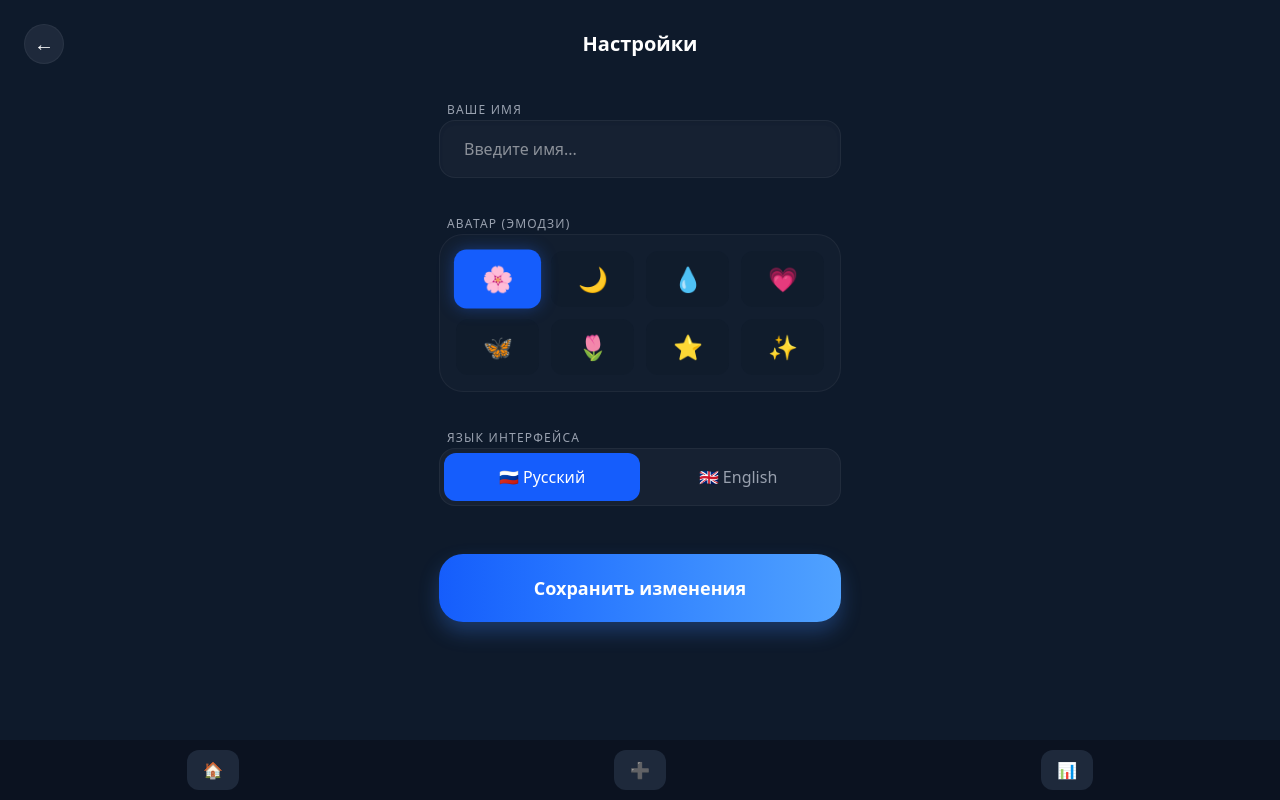
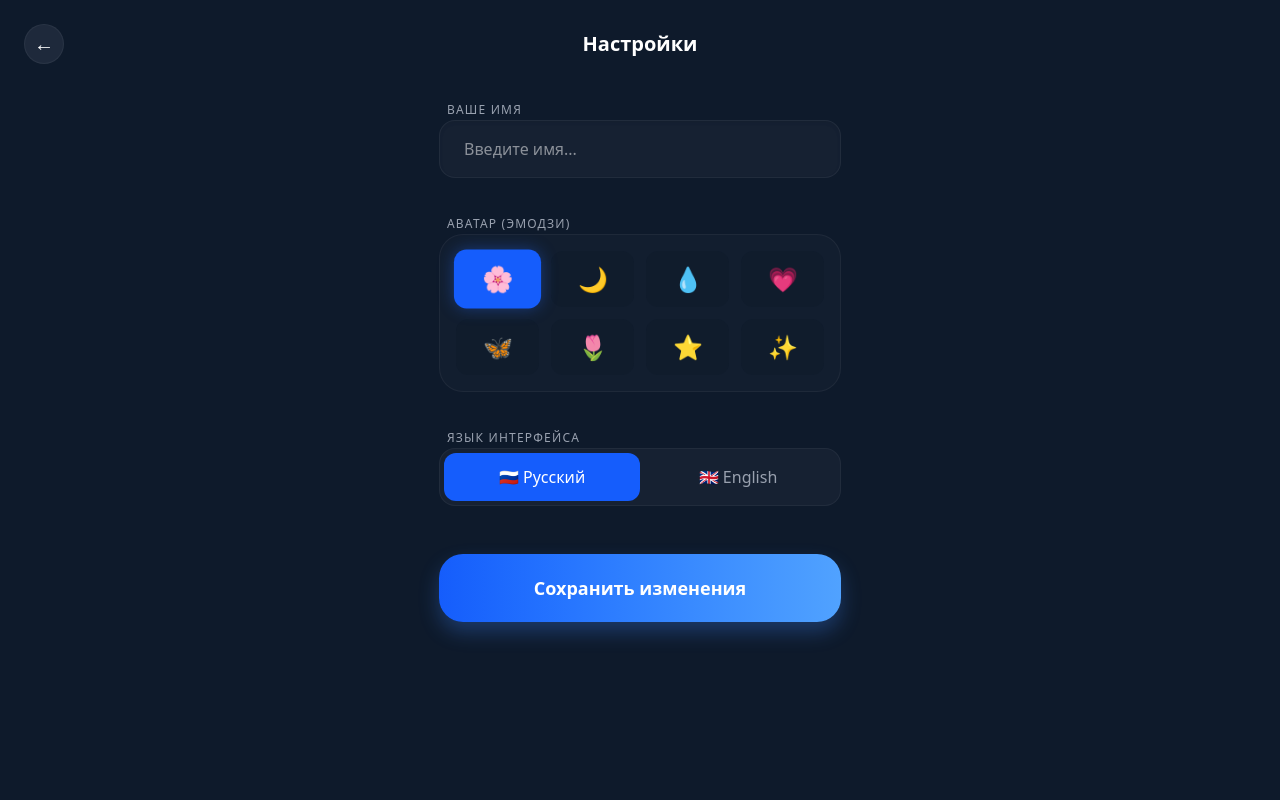
Before and after one commit to sxxxonne-source/period-tracker, a Next.js app: page /settings in a window 1280 px wide. Built offline with nearby package versions, Linux system fonts and the light colour scheme.

Commit message:
fixbutton

```diff
--- a/app/add-period/page.tsx
+++ b/app/add-period/page.tsx
@@ -3,7 +3,6 @@
 import { useState } from "react"
 import { useRouter } from "next/navigation"
 import { supabase } from "../lib/supabase"
-import BottomNav from "../components/BottomNav"
 
 export default function AddPeriod() {
 
@@ -99,7 +98,6 @@ export default function AddPeriod() {
 
     </main>
 
-    <BottomNav />
   </>
 )
 }
--- a/app/components/BottomNav.tsx
+++ /dev/null
@@ -1,50 +0,0 @@
-"use client"
-
-import Link from "next/link"
-import { usePathname } from "next/navigation"
-
-export default function BottomNav() {
-
-  const pathname = usePathname()
-
-  function isActive(path: string) {
-    return pathname === path
-      ? "bg-[#3b82f6]"
-      : "bg-[#1e293b]"
-  }
-
-  return (
-    <div
-      style={{
-        position: "fixed",
-        bottom: 0,
-        left: 0,
-        width: "100%",
-        display: "flex",
-        justifyContent: "space-around",
-        padding: "10px 0",
-        background: "#0b1220"
-      }}
-    >
-
-      <Link href="/dashboard">
-        <button className={`${isActive("/dashboard")} px-4 py-2 rounded-xl text-white`}>
-          🏠
-        </button>
-      </Link>
-
-      <Link href="/add-period">
-        <button className={`${isActive("/add-period")} px-4 py-2 rounded-xl text-white`}>
-          ➕
-        </button>
-      </Link>
-
-      <Link href="/history">
-        <button className={`${isActive("/history")} px-4 py-2 rounded-xl text-white`}>
-          📊
-        </button>
-      </Link>
-
-    </div>
-  )
-}
--- a/app/dashboard/page.tsx
+++ b/app/dashboard/page.tsx
@@ -3,7 +3,6 @@
 import Link from "next/link"
 import CycleCalendar from "../components/Calendar"
 import { useEffect, useState } from "react"
-import BottomNav from "../components/BottomNav"
 import { t } from "../lib/translations"
 import { supabase } from "../lib/supabase"
 
@@ -180,7 +179,6 @@ export default function Dashboard() {
 
       </div>
 
-      <BottomNav />
     </main>
   )
 }
--- a/app/history/page.tsx
+++ b/app/history/page.tsx
@@ -3,7 +3,6 @@
 import { useEffect, useState } from "react"
 import { useRouter } from "next/navigation"
 import { supabase } from "../lib/supabase"
-import BottomNav from "../components/BottomNav"
 
 type Period = {
   start_date: string
@@ -147,7 +146,6 @@ export default function HistoryPage() {
         </div>
       )}
 
-      <BottomNav />
     </main>
   )
 }
--- a/app/settings/page.tsx
+++ b/app/settings/page.tsx
@@ -2,7 +2,6 @@
 
 import { useEffect, useState } from "react"
 import { useRouter } from "next/navigation"
-import BottomNav from "../components/BottomNav"
 
 const AVAILABLE_AVATARS = ["🌸", "🌙", "💧", "💗", "🦋", "🌷", "⭐", "✨"]
 
@@ -125,7 +124,6 @@ export default function SettingsPage() {
 
       </div>
 
-      <BottomNav />
     </main>
   )
 }
```
